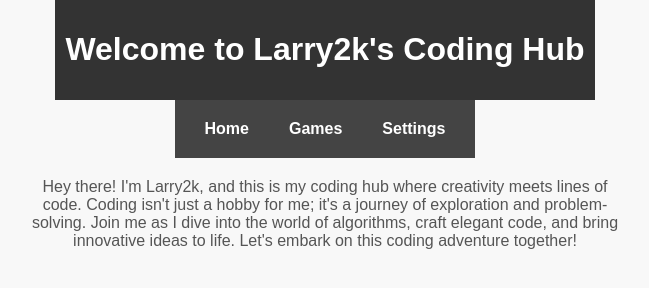
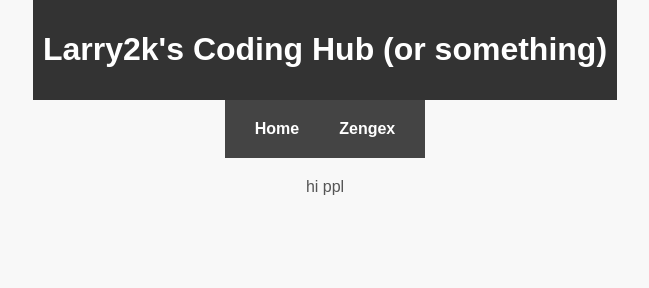
Before and after one commit to larr2k/larr2k.github.io, a plain HTML site: page index.html in a window 1280 px wide. Shown: the whole page, without its empty margins (315-964 px from the left). Drawn offline with Linux system fonts and the light colour scheme.

Commit message:
Update index.html

```diff
--- a/index.html
+++ b/index.html
@@ -82,16 +82,15 @@
 
 <body>
     <header>
-        <h1>Welcome to Larry2k's Coding Hub</h1>
+        <h1>Larry2k's Coding Hub (or something)</h1>
     </header>
 
     <nav>
         <a href="/">Home</a>
-        <a href="games.html">Games</a>
-        <a href="settings.html">Settings</a>
+        <a href="/zengex">Zengex</a>
     </nav>
 
-    <p>Hey there! I'm Larry2k, and this is my coding hub where creativity meets lines of code. Coding isn't just a hobby for me; it's a journey of exploration and problem-solving. Join me as I dive into the world of algorithms, craft elegant code, and bring innovative ideas to life. Let's embark on this coding adventure together!</p>
+    <p>hi ppl</p>
 </body>
 
 </html>
```
